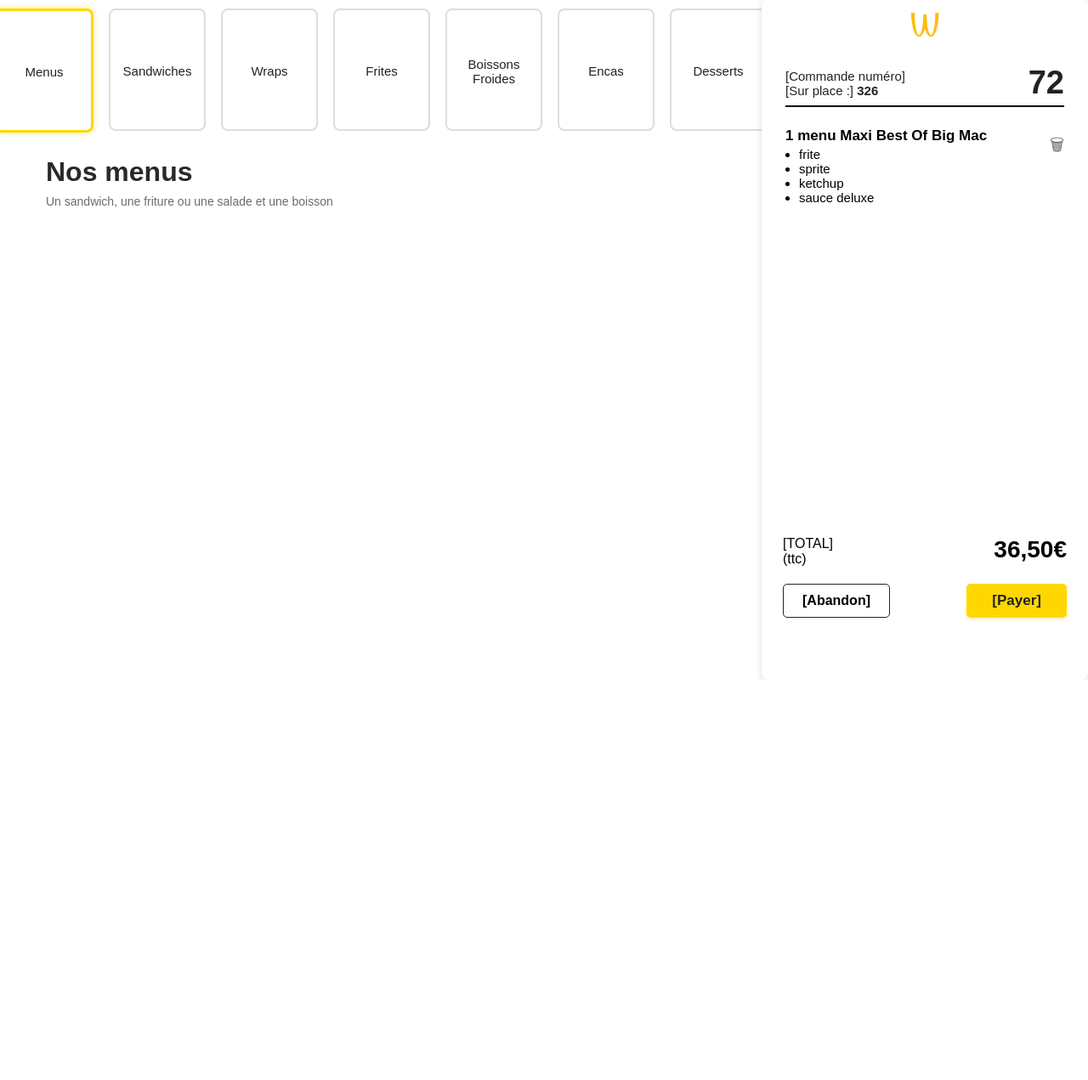
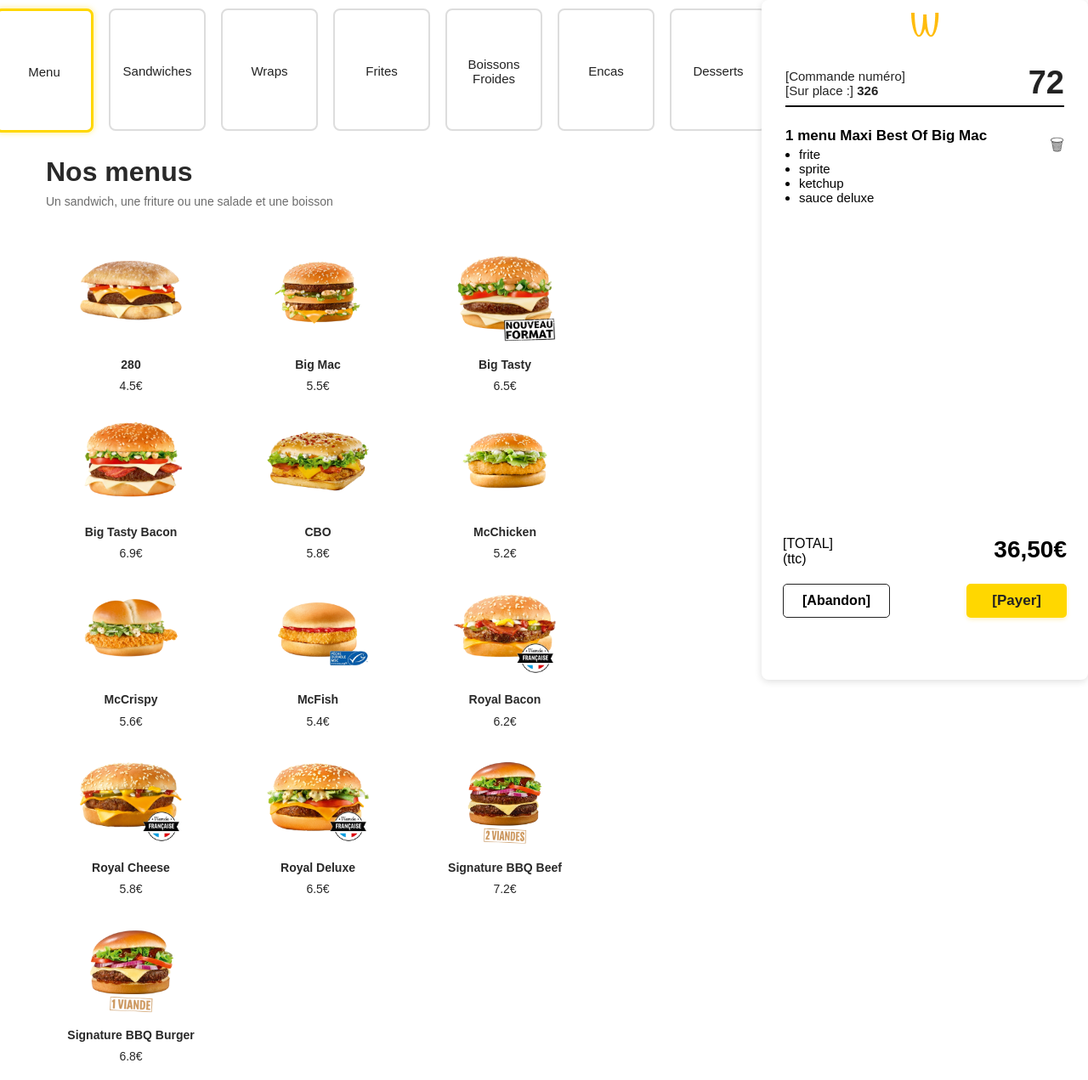
Before and after one commit to Kurdant/BornMcdoFromScratch, a PHP site: page /menu-selection.html in a window 1280 px wide. Shown: the whole page at 85% size. Before the commit the page ends 800 px from the top, so only its background shows below. Run offline with PHP 8.4, Linux system fonts and the light colour scheme.

Commit message:
all the front is ok, modale for the menus are almost finish, just need to be able to select type of menu and fries etc

```diff
--- a/Front/CSS/menu-selection.css
+++ b/Front/CSS/menu-selection.css
@@ -73,9 +73,6 @@ body, html {
 } */
 .menuSelectionProduit:hover {
     cursor:pointer;
-}
-#closeModal:hover{
-    cursor: pointer;
 }
 
 .menuSelectionImg {
@@ -162,7 +159,8 @@ body, html {
 
 /* Container des produits */
 #foodList {
-    display: grid;
+  display: flex;
+  flex-wrap: wrap;
   grid-template-columns: repeat(auto-fill, minmax(150px, 1fr));
   gap: 20px;
   padding: 20px 0;
@@ -170,12 +168,15 @@ body, html {
 
 /* Carte produit */
 .foodItem {
+  max-width: 150px;
   display: flex;
   flex-direction: column;
   align-items: center;
   text-align: center;
   cursor: pointer;
   transition: transform 0.2s ease;
+  max-width: 200px;
+  min-width: 200px;
 }
 
 .foodItem:hover {
@@ -356,6 +357,10 @@ body, html {
 
 /* modal */
 
+#closeModal:hover{
+    cursor: pointer;
+}
+
 #modal {
   position: fixed;
   top: 0;
@@ -440,3 +445,11 @@ body, html {
   cursor: pointer;
   color: #222;
 }
+
+/* Steps */
+.second-step{
+  display: none;
+}
+.third-step {
+  display: none;
+}
--- a/Front/JS/menu-selection.js
+++ b/Front/JS/menu-selection.js
@@ -1,21 +1,17 @@
-const produits = document.querySelectorAll('.menuSelectionProduit');
+const produits = document.querySelectorAll('.foodItem');
 const modal = document.getElementById('modal');
 const modalClose = document.getElementById('closeModal');
-const categorieList = document.getElementById('categorieList');
 
 /* Open - Close modal */
 function openModal() {
     modal.style.display = 'flex';
 }
-
-produits.forEach(produit => {
-  produit.addEventListener('click', openModal);
-});
-
 function closeModal() {
   modal.style.display = 'none';
+  document.querySelector('.first-step').style.display = 'block';
+  document.querySelector('.second-step').style.display = 'none';
+  document.querySelector('.third-step').style.display = 'none';
 }
-
 modalClose.addEventListener('click', closeModal);
 
 /* Select menu */
@@ -70,9 +66,9 @@ function displayFoodByCategory(categoryId) {
   });
 }
 
-function createFoodItems() {
+function createFoodItems(categoryId) {
   const foodContainer = document.getElementById('foodList');
-  const categories = ['sandwiches', 'wraps', 'frites', 'boissonsFroides', 'encas', 'desserts'];
+  const categories = ['menu', 'sandwiches', 'wraps', 'frites', 'boissonsFroides', 'encas', 'desserts'];
 
   categories.forEach(categoryKey => {
     jsonData[categoryKey].forEach(produit => {
@@ -86,8 +82,36 @@ function createFoodItems() {
         <p>${produit.description}</p>
         <span>${produit.prix}€</span>
       `;
-
+      div.addEventListener('click', () => {
+        if(produit.categoryId === 1){
+          openModal()
+        } else
+        console.log("nono")
+      });
       foodContainer.appendChild(div);
     });
   });
 }
+
+document.querySelectorAll('.modalButton.step1').forEach(button => {
+  button.addEventListener('click', () => {
+    document.querySelector('.first-step').style.display = 'none';
+    document.querySelector('.second-step').style.display = 'block';
+  });
+});
+
+document.querySelectorAll('.modalButton.step2').forEach(button => {
+  button.addEventListener('click', () => {
+    document.querySelector('.second-step').style.display = 'none';
+    document.querySelector('.third-step').style.display = 'block';
+  });
+});
+
+document.querySelectorAll('.modalButton.step3').forEach(button => {
+  button.addEventListener('click', () => {
+    alert('Menu ajouté à votre commande !');
+    document.querySelector('.first-step').style.display = 'block';
+    document.querySelector('.third-step').style.display = 'none';
+    closeModal();
+  });
+});
--- a/Front/bd.json
+++ b/Front/bd.json
@@ -1,6 +1,6 @@
 {
   "categories": [
-    { "id": 1, "nom": "Menus" },
+    { "id": 1, "nom": "Menu" },
     { "id": 2, "nom": "Sandwiches" },
     { "id": 3, "nom": "Wraps" },
     { "id": 4, "nom": "Frites" },
@@ -8,6 +8,21 @@
     { "id": 6, "nom": "Encas" },
     { "id": 7, "nom": "Desserts" }
   ],
+    "menu": [
+      { "id": 101, "categoryId": 1, "nom": "280", "prix": 4.50, "description": "Burger double steak", "image": "images/sandwiches/280.png" },
+      { "id": 102, "categoryId": 1, "nom": "Big Mac", "prix": 5.50, "description": "Double steak, sauce spéciale", "image": "images/sandwiches/BIGMAC.png" },
+      { "id": 103, "categoryId": 1, "nom": "Big Tasty", "prix": 6.50, "description": "Steak épais, sauce fumée", "image": "images/sandwiches/BIG_TASTY_1_VIANDE.png" },
+      { "id": 104, "categoryId": 1, "nom": "Big Tasty Bacon", "prix": 6.90, "description": "Big Tasty avec bacon croustillant", "image": "images/sandwiches/BIG_TASTY_BACON_1_VIANDE.png" },
+      { "id": 105, "categoryId": 1, "nom": "CBO", "prix": 5.80, "description": "Poulet, bacon, oignons", "image": "images/sandwiches/CBO.png" },
+      { "id": 106, "categoryId": 1, "nom": "McChicken", "prix": 5.20, "description": "Poulet pané, salade, mayo", "image": "images/sandwiches/MCCHICKEN.png" },
+      { "id": 107, "categoryId": 1, "nom": "McCrispy", "prix": 5.60, "description": "Poulet croustillant épicé", "image": "images/sandwiches/MCCRISPY.png" },
+      { "id": 108, "categoryId": 1, "nom": "McFish", "prix": 5.40, "description": "Poisson pané, sauce tartare", "image": "images/sandwiches/MCFISH.png" },
+      { "id": 109, "categoryId": 1, "nom": "Royal Bacon", "prix": 6.20, "description": "Steak, bacon, fromage", "image": "images/sandwiches/ROYALBACON.png" },
+      { "id": 110, "categoryId": 1, "nom": "Royal Cheese", "prix": 5.80, "description": "Steak, fromage, ketchup", "image": "images/sandwiches/ROYALCHEESE.png" },
+      { "id": 111, "categoryId": 1, "nom": "Royal Deluxe", "prix": 6.50, "description": "Royal avec crudités fraîches", "image": "images/sandwiches/ROYALDELUXE.png" },
+      { "id": 112, "categoryId": 1, "nom": "Signature BBQ Beef", "prix": 7.20, "description": "Bœuf braisé, sauce BBQ", "image": "images/sandwiches/SIGNATURE_BBQ_BEEF_(2_VIANDES).png" },
+      { "id": 113, "categoryId": 1, "nom": "Signature BBQ Burger", "prix": 6.80, "description": "Burger sauce BBQ maison", "image": "images/sandwiches/SIGNATURE_BEEF_BBQ_BURGER_(1_VIANDE).png" }
+    ],
     "sandwiches": [
     { "id": 201, "categoryId": 2, "nom": "280", "prix": 4.50, "description": "Burger double steak", "image": "images/sandwiches/280.png" },
     { "id": 202, "categoryId": 2, "nom": "Big Mac", "prix": 5.50, "description": "Double steak, sauce spéciale", "image": "images/sandwiches/BIGMAC.png" },
--- a/Front/menu-selection.html
+++ b/Front/menu-selection.html
@@ -32,6 +32,7 @@
                     <div id="modal">
                         <div id="modalContent">
                             <button id="closeModal" class="modalCloseBtn">&times;</button>
+                            <div class="first-step">
                                 <div class="modalDescription">
                                     <h2>Une grosse faim ?</h2>
                                     <div class="modalSubtitle">
@@ -49,7 +50,50 @@
                                             <div class="modalMenuLabel">Menu Best Of</div>
                                         </div>
                                     </div>
-                                <button class="modalButton">Etape Suivante</button>
+                                    <button class="modalButton step1">Etape Suivante</button>
+                                </div>
+                            </div>
+                            <div class="second-step">
+                                <div class="modalDescription">
+                                    <h2>Choisissez votre accompagnement</h2>
+                                    <div class="modalSubtitle">
+                                        Frites, potatoes, la pomme de terre dans tous ses états
+                                    </div>
+                                    <div class="modalMenus">
+                                        <div class="modalMenuItem">
+                                            <img src="/Front/images/frites/MOYENNE_FRITE.png" alt="Menu Maxi Best Of"
+                                                class="modalMenuImg">
+                                            <div class="modalMenuLabel">Frites</div>
+                                        </div>
+                                        <div class="modalMenuItem">
+                                            <img src="/Front/images/frites/POTATOES.png" alt="Menu Best Of"
+                                                class="modalMenuImg">
+                                            <div class="modalMenuLabel">Potatoes</div>
+                                        </div>
+                                    </div>
+                                    <button class="modalButton step2">Etape Suivante</button>
+                                </div>
+                            </div>
+                            <div class="third-step">
+                                <div class="modalDescription">
+                                    <h2>Choisissez votre boisson</h2>
+                                    <div class="modalSubtitle">
+                                        Un soda , un jus de fruit ou un verre d’eau pour accompagner votre repas
+                                    </div>
+                                    <div class="modalMenus">
+                                        <div class="modalMenuItem">
+                                            <img src="/Front/images/images/illustration-maxi-best-of.png" alt="Menu Maxi Best Of"
+                                                class="modalMenuImg">
+                                            <div class="modalMenuLabel">Menu Maxi Best Of</div>
+                                        </div>
+                                        <div class="modalMenuItem">
+                                            <img src="/Front/images/images/illustration-best-of.png" alt="Menu Best Of"
+                                                class="modalMenuImg">
+                                            <div class="modalMenuLabel">Menu Best Of</div>
+                                        </div>
+                                    </div>
+                                    <button class="modalButton step3">Ajouter le menu à ma commande</button>
+                                </div>
                             </div>
                         </div>
                     </div>
```
Lines whose indentation alone changed are shown as unchanged.
